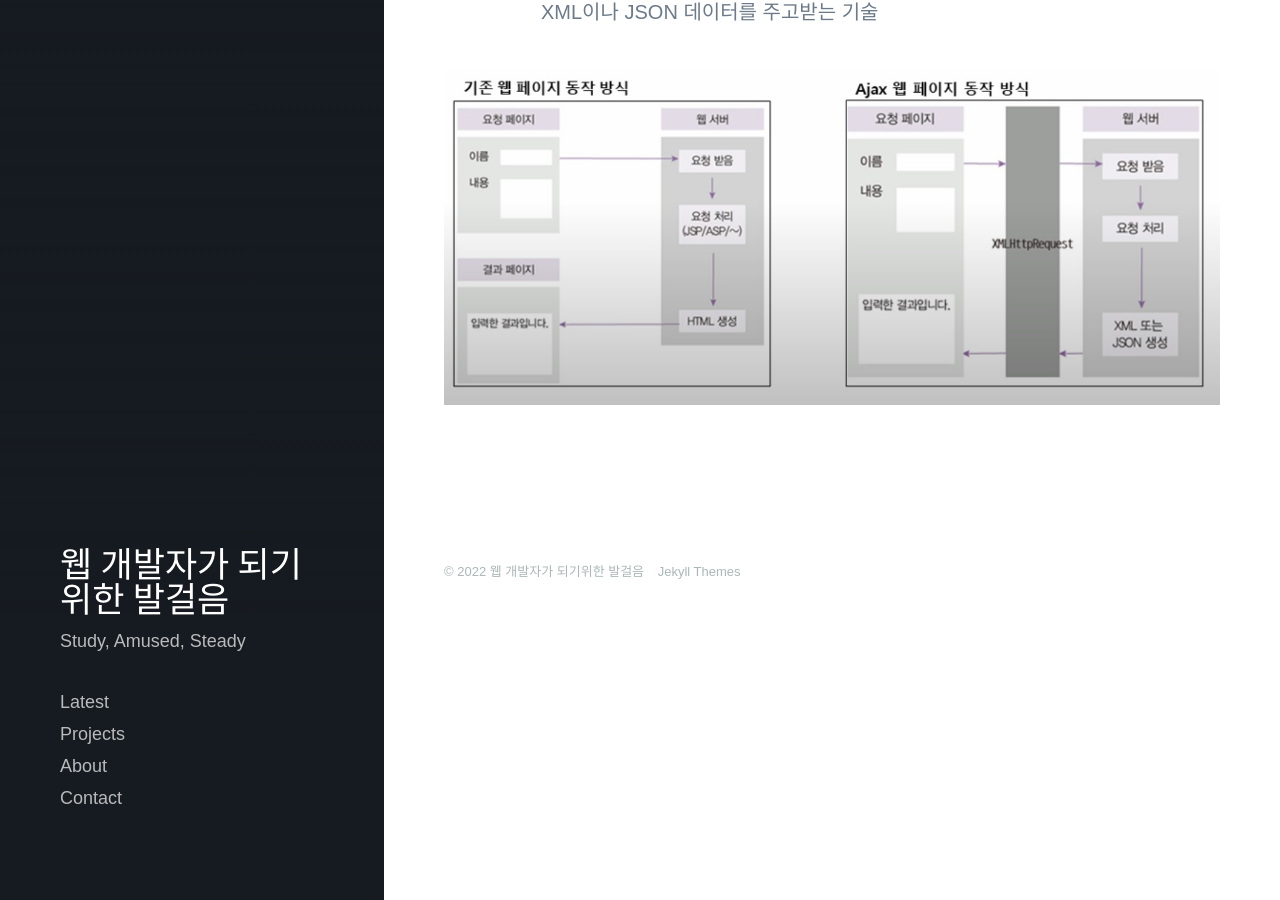
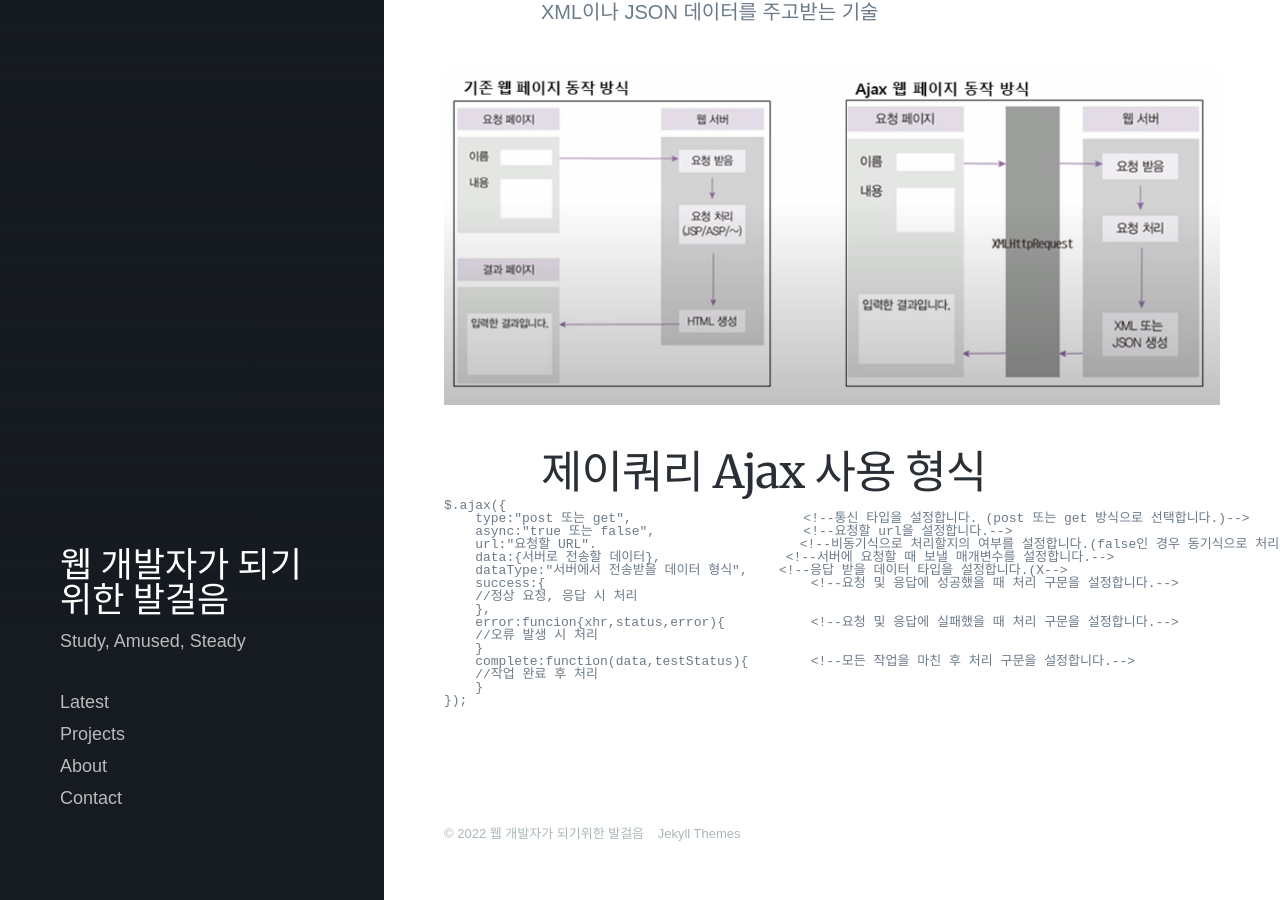
Before and after one commit to lawijdo201/lawijdo201.github.io, a Jekyll site: the page built from _posts/2022-10-13-jQuery.md, in a window 1280 px wide and 900 px high, scrolled down 3517 px. Built offline with Jekyll 4.4.1, drawn with Linux system fonts in a browser that asks for light colours; nearby versions of some CDN libraries; some web fonts are replaced.

Commit message:
Update 2022-10-13-jQuery.md

````diff
--- a/_posts/2022-10-13-jQuery.md
+++ b/_posts/2022-10-13-jQuery.md
@@ -107,3 +107,25 @@ Ajax란
 Ajax란 Asynchronous Javascript(비동기 자바스크립트) + XML의 의미로 자바스크립트를 사용한 비동기 통신, 즉 클라이언트와 서버 간의 XML이나 JSON 데이터를 주고받는 기술
 
 ![](/images/Spring_Framework/Ajax.jpg)
+
+제이쿼리 Ajax 사용 형식
+---------------------
+
+```html5
+$.ajax({
+    type:"post 또는 get",                      <!--통신 타입을 설정합니다. (post 또는 get 방식으로 선택합니다.)-->
+    async:"true 또는 false",                   <!--요청할 url을 설정합니다.-->
+    url:"요청할 URL".                          <!--비동기식으로 처리할지의 여부를 설정합니다.(false인 경우 동기식으로 처리합니다.-->
+    data:{서버로 전송할 데이터},                <!--서버에 요청할 때 보낼 매개변수를 설정합니다.-->
+    dataType:"서버에서 전송받을 데이터 형식",    <!--응답 받을 데이터 타입을 설정합니다.(X-->
+    success:{                                  <!--요청 및 응답에 성공했을 때 처리 구문을 설정합니다.-->
+    //정상 요청, 응답 시 처리
+    },
+    error:funcion{xhr,status,error){           <!--요청 및 응답에 실패했을 때 처리 구문을 설정합니다.-->
+    //오류 발생 시 처리
+    }
+    complete:function(data,testStatus){        <!--모든 작업을 마친 후 처리 구문을 설정합니다.-->
+    //작업 완료 후 처리
+    }
+});
+```
````
